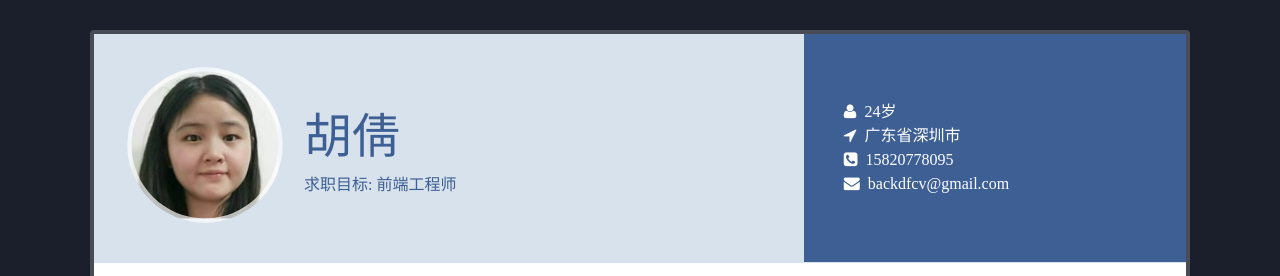
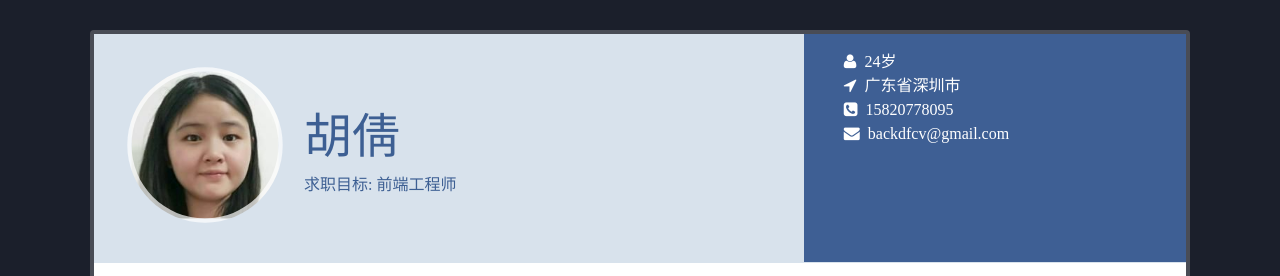
Before and after one commit to Ofeyhoo/resume, a plain HTML site: page index.html in a window 1280 px wide. Shown: the top 276 px of the page. Drawn offline with Linux system fonts and the light colour scheme.

Commit message:
Update resume.css

```diff
--- a/css/resume.css
+++ b/css/resume.css
@@ -78,11 +78,11 @@ a{text-decoration:none;}
 
 .m-contact .list{
 	list-style:none;
-	position:absolute;
+/*	position:absolute;
 	top:50%;
 	-webkit-transform:translateY(-50%);
 	transform:translateY(-50%);
-	margin-top:0;
+	margin-top:0;*/
 }
 
 .m-contact .age,.m-contact .address,.m-contact .phone,.m-contact .mail{
```
